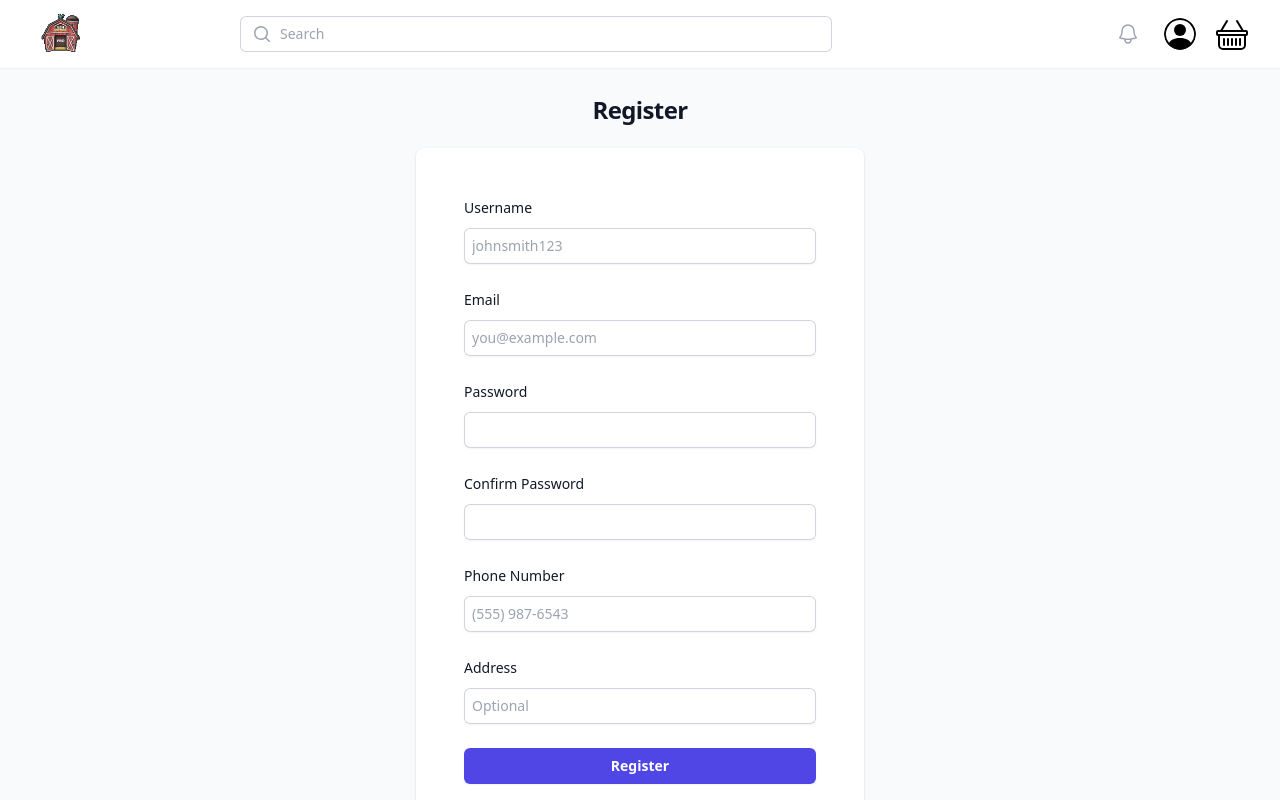
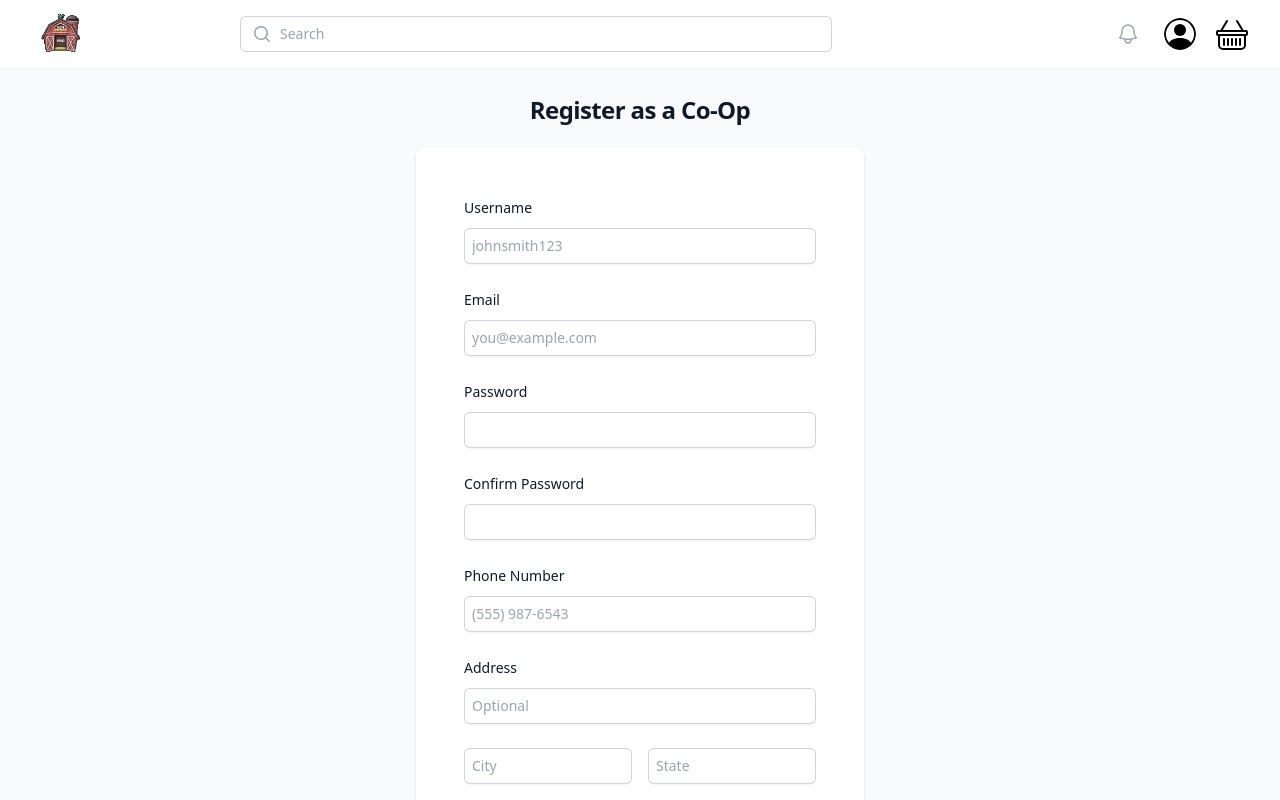
Before and after one commit to zachmshort/EZHomesteading-V1, a React (Vite) app in the folder client/: page /co-op-registration in a window 1280 px wide. Shown: the top 800 px of the page. Built offline with nearby package versions, Linux system fonts and the light colour scheme; a web font is replaced by a local one.

Commit message:
added more address input fields to co-op registration

```diff
--- a/client/src/components/ConsumerNavBar.jsx
+++ b/client/src/components/ConsumerNavBar.jsx
@@ -16,6 +16,7 @@ const navigation = [
   { name: 'Teams', href: '#', current: false },
   { name: 'Directory', href: '#', current: false },
 ]
+
 const userNavigation = [
   { name: 'Your Profile', href: '#' },
   { name: 'Settings', href: '/profile-settings' },
@@ -24,7 +25,7 @@ const userNavigation = [
 const cartNavigation = [
   { name: 'View Cart', href: '/cart' },
   { name: 'Order History', href: '/order-history' },
-  { name: 'Find Produce', href: '#' },
+  { name: 'Find Produce', href: '/shop-ezh' },
 ]
 
 function classNames(...classes) {
--- a/client/src/pages/CoOpRegister.jsx
+++ b/client/src/pages/CoOpRegister.jsx
@@ -1,4 +1,4 @@
-import { useEffect, useState } from "react";
+import {  useState } from "react"; //useEffect,
 import { Link } from "react-router-dom";
 import ConsumerNavBar from "../components/ConsumerNavBar";
 import { ExclamationCircleIcon } from '@heroicons/react/20/solid'
@@ -22,23 +22,23 @@ export default function CoOpRegister() {
   };
 
   //makes register page scrollable on vw smaller than 1600
-  useEffect(() => {
-    const handleResize = () => {
-      if (window.innerWidth >= 1600) {
-        document.body.style.overflow = "hidden";
-      } else {
-        document.body.style.overflow = "auto";
-      }
-    };
+  // useEffect(() => {
+  //   const handleResize = () => {
+  //     if (window.innerWidth >= 1600) {
+  //       document.body.style.overflow = "hidden";
+  //     } else {
+  //       document.body.style.overflow = "auto";
+  //     }
+  //   };
 
-    handleResize();
+  //   handleResize();
 
-    window.addEventListener("resize", handleResize);
+  //   window.addEventListener("resize", handleResize);
 
-    return () => {
-      window.removeEventListener("resize", handleResize);
-    };
-  }, []);
+  //   return () => {
+  //     window.removeEventListener("resize", handleResize);
+  //   };
+  // }, []);
 
   return (
     <>
@@ -47,7 +47,7 @@ export default function CoOpRegister() {
         <div className="w-full max-w-md">
           <div className="sm:mx-auto sm:w-full sm:max-w-md">
             <h2 className="mt-6 text-center text-2xl font-bold leading-9 tracking-tight text-gray-900">
-              Register
+              Register as a Co-Op
             </h2>
           </div>
           <div className="mt-5 sm:mx-auto sm:w-full sm:max-w-[480px]">
@@ -173,7 +173,106 @@ export default function CoOpRegister() {
                     />
                   </div>
                 </div>
-
+                <div className="mt-2 grid grid-cols-2 gap-4">
+                    <div>
+                      <input
+                        id="city"
+                        name="city"
+                        type="text"
+                        autoComplete="address-level2"
+                        className="block w-full rounded-md pl-2 border-0 py-1.5 text-gray-900 shadow-sm ring-1 ring-inset ring-gray-300 placeholder:text-gray-400 focus:ring-2 focus:ring-inset focus:ring-indigo-600 sm:text-sm sm:leading-6"
+                        placeholder="City"
+                      />
+                    </div>
+                    <div>
+                      <input
+                        id="state"
+                        name="state"
+                        type="text"
+                        autoComplete="address-level1"
+                        className="block w-full rounded-md pl-2 border-0 py-1.5 text-gray-900 shadow-sm ring-1 ring-inset ring-gray-300 placeholder:text-gray-400 focus:ring-2 focus:ring-inset focus:ring-indigo-600 sm:text-sm sm:leading-6"
+                        placeholder="State"
+                      />
+                    </div>
+                  </div>
+                {/* <div>
+                  <fieldset>
+                    <legend className="block text-sm font-medium leading-6 text-gray-900">Card Details (Optional)</legend>
+                    <div className="mt-2 -space-y-px rounded-md bg-white shadow-sm">
+                      <div>
+                        <label htmlFor="card-number" className="sr-only">
+                          Card number
+                        </label>
+                        <input
+                          type="text"
+                          name="card-number"
+                          id="card-number"
+                          className="relative block w-full rounded-none rounded-t-md border-0 bg-transparent py-1.5 text-gray-900 ring-1 ring-inset ring-gray-300 placeholder:text-gray-400 focus:z-10 focus:ring-2 focus:ring-inset focus:ring-indigo-600 sm:text-sm sm:leading-6"
+                          placeholder="Card number"
+                        />
+                      </div>
+                      <div className="flex -space-x-px">
+                        <div className="w-1/2 min-w-0 flex-1">
+                          <label htmlFor="card-expiration-date" className="sr-only">
+                            Expiration date
+                          </label>
+                          <input
+                            type="text"
+                            name="card-expiration-date"
+                            id="card-expiration-date"
+                            className="relative block w-full rounded-none rounded-bl-md border-0 bg-transparent py-1.5 text-gray-900 ring-1 ring-inset ring-gray-300 placeholder:text-gray-400 focus:z-10 focus:ring-2 focus:ring-inset focus:ring-indigo-600 sm:text-sm sm:leading-6"
+                            placeholder="MM / YY"
+                          />
+                        </div>
+                        <div className="min-w-0 flex-1">
+                          <label htmlFor="card-cvc" className="sr-only">
+                            CVC
+                          </label>
+                          <input
+                            type="text"
+                            name="card-cvc"
+                            id="card-cvc"
+                            className="relative block w-full rounded-none rounded-br-md border-0 bg-transparent py-1.5 text-gray-900 ring-1 ring-inset ring-gray-300 placeholder:text-gray-400 focus:z-10 focus:ring-2 focus:ring-inset focus:ring-indigo-600 sm:text-sm sm:leading-6"
+                            placeholder="CVC"
+                          />
+                        </div>
+                      </div>
+                    </div>
+                  </fieldset>
+                  <fieldset className="mt-6 bg-white">
+                    <legend className="block text-sm font-medium leading-6 text-gray-900">Billing address</legend>
+                    <div className="mt-2 -space-y-px rounded-md shadow-sm">
+                      <div>
+                        <label htmlFor="country" className="sr-only">
+                          Country
+                        </label>
+                        <select
+                          id="country"
+                          name="country"
+                          autoComplete="country-name"
+                          className="relative block w-full rounded-none rounded-t-md border-0 bg-transparent py-1.5 text-gray-900 ring-1 ring-inset ring-gray-300 focus:z-10 focus:ring-2 focus:ring-inset focus:ring-indigo-600 sm:text-sm sm:leading-6"
+                        >
+                          <option>United States</option>
+                          <option>Canada</option>
+                          <option>Mexico</option>
+                        </select>
+                      </div>
+                      <div>
+                        <label htmlFor="postal-code" className="sr-only">
+                          ZIP / Postal code
+                        </label>
+                        <input
+                          type="text"
+                          name="postal-code"
+                          id="postal-code"
+                          autoComplete="postal-code"
+                          className="relative block w-full rounded-none rounded-b-md border-0 bg-transparent py-1.5 text-gray-900 ring-1 ring-inset ring-gray-300 placeholder:text-gray-400 focus:z-10 focus:ring-2 focus:ring-inset focus:ring-indigo-600 sm:text-sm sm:leading-6"
+                          placeholder="ZIP / Postal code"
+                        />
+                      </div>
+                    </div>
+                  </fieldset>
+                </div> */}
                 <div>
                   <button
                     type="submit"
--- a/client/src/pages/StaticHome.jsx
+++ b/client/src/pages/StaticHome.jsx
@@ -103,7 +103,7 @@ const footerNavigation = {
     { name: 'Privacy', href: '/privacy-policy' },
   ],
   account: [
-    { name: 'Manage Account', href: '/' },
+    { name: 'Manage Account', href: '/profile-settings' },
     { name: 'Returns & Exchanges', href: '/' },
     { name: 'Redeem a Gift Card', href: '/' },
   ],
@@ -236,8 +236,8 @@ export default function StaticHome() {
                   Grow or source, and then start selling.
                   No monthly subscrition or hidden fees.
                   </p>
-                  <Link to="/CoOpRegister"
-                    href="#"
+                  <Link to="/co-op-registration"
+
                     className="mt-8 block w-full rounded-md border border-transparent bg-white px-8 py-3 text-base font-medium text-gray-900 hover:bg-gray-100 sm:w-auto"
                   >
                     Register as a Co-Op
@@ -318,7 +318,7 @@ export default function StaticHome() {
                     <ul role="list" className="mt-6 space-y-6">
                       {footerNavigation.account.map((item) => (
                         <li key={item.name} className="text-sm">
-                          <Link to="/" className="text-gray-300 hover:text-white">
+                          <Link to={item.href} className="text-gray-300 hover:text-white">
                             {item.name}
                           </Link>
                         </li>
```
